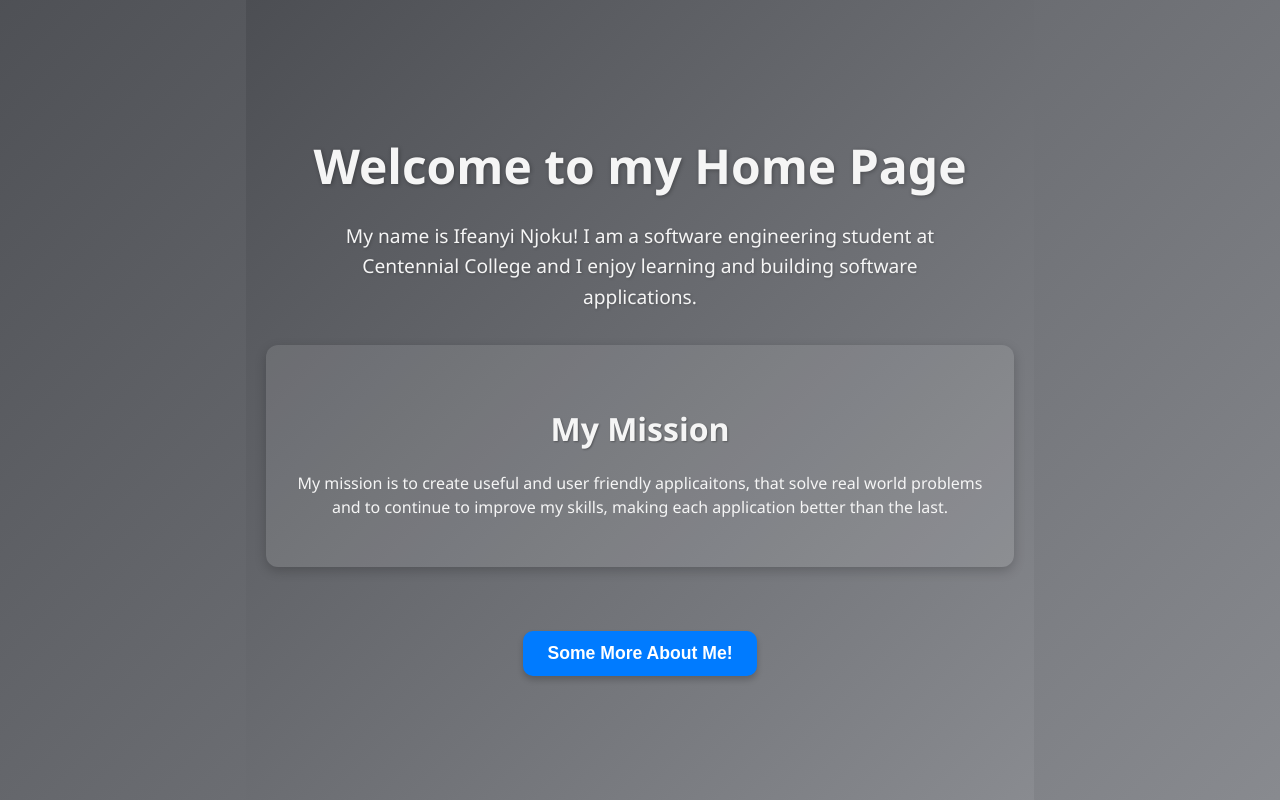
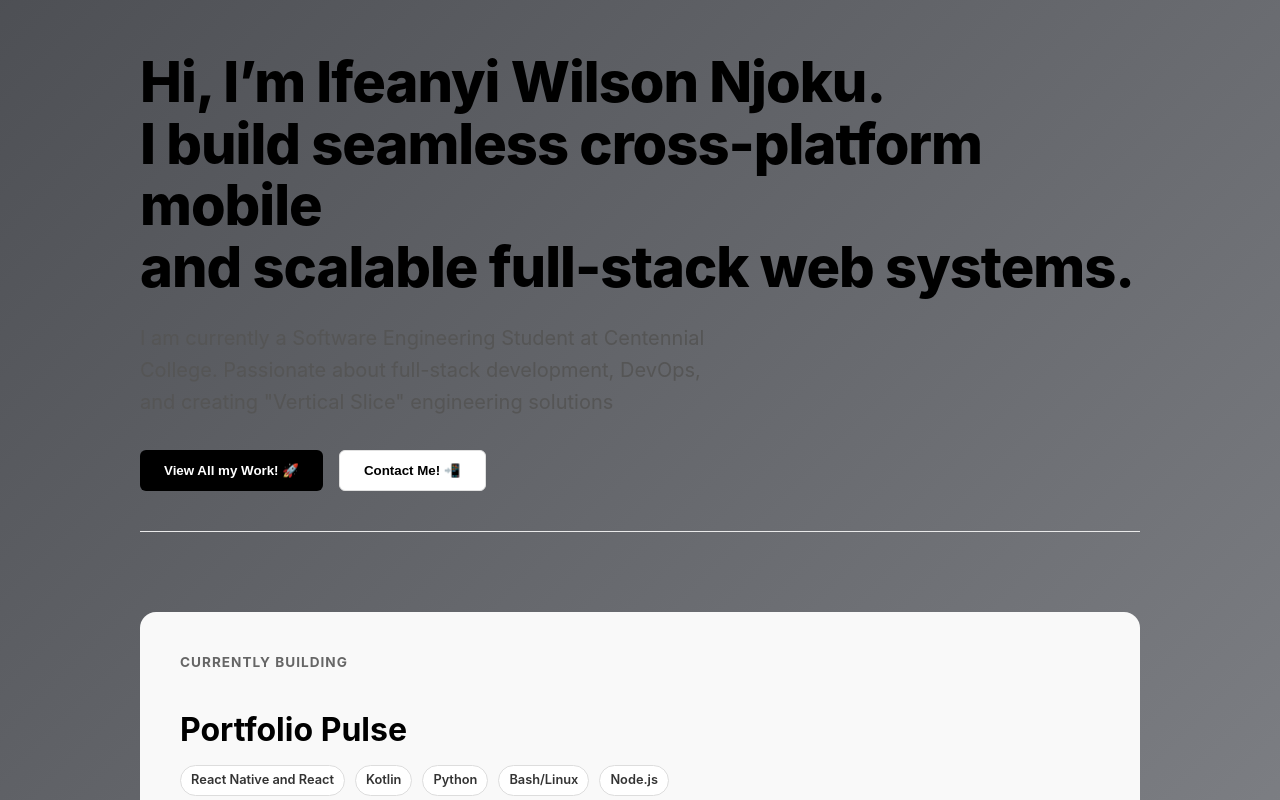
Before and after one commit to IfeanyiNjoku27/Assignment-1-Portfolio-Site, a React (Vite) app: page / in a window 1280 px wide. Shown: the part 160-960 px from the top of the page. Built offline with nearby package versions, Linux system fonts and the light colour scheme.

Commit message:
Projects and Home pages and css updated

```diff
--- a/src/Pages/Home.jsx
+++ b/src/Pages/Home.jsx
@@ -1,35 +1,77 @@
 import { Navigate, useNavigate } from "react-router-dom";
 import AppRoutes from "../AppRoutes";
-import "./Pages_CSS/Home.css"
+import "./Pages_CSS/Home.css";
 
 export default function Home() {
   let navigate = useNavigate();
 
   return (
     <div className="homePageDiv">
+      {/* 1. Hero Section */}
+      <section className="hero-section">
+        <h1 className="hero-title">
+          Hi, I’m Ifeanyi Wilson Njoku. <br />
+          I build seamless cross-platform mobile <br />
+          and scalable full-stack web systems.
+        </h1>
+        <p className="hero-subtitle">
+          I am currently a Software Engineering Student at Centennial College. Passionate about
+          full-stack development, DevOps, and creating "Vertical Slice"
+          engineering solutions
+        </p>
 
-      {/*Welcome Message*/}
-      <header className="header">
-        <h1>Welcome to my Home Page</h1>
-        <p>
-          My name is Ifeanyi Njoku! I am a software engineering student at
-          Centennial College and I enjoy learning and building software
-          applications.
-        </p>
-      </header>
+        <div className="cta-group">
+          <button className="btn-primary" onClick={() => navigate("/projects")}>
+            View All my Work! 🚀
+          </button>
+          <button className="btn-secondary" onClick={() => navigate("/contact")}>
+            Contact Me! 📲
+          </button>
+        </div>
+      </section>
 
-      {/*Mission Statment*/}
-      <section className="missionStatement">
-        <h2>My Mission</h2>
-        <p>
-          My mission is to create useful and user friendly applicaitons, that
-          solve real world problems and to continue to improve my skills, making
-          each application better than the last.
+      {/* Featured Project */}
+      <section className="featured-section">
+        <span className="featured-label">Currently Building</span>
+        <div className="featured-content">
+          <h2>Portfolio Pulse</h2>
+          <div className="tech-badges">
+            <span className="badge">React Native and React</span>
+            <span className="badge">Kotlin</span>
+            <span className="badge">Python</span>
+            <span className="badge">Bash/Linux</span>
+            <span className="badge">Node.js</span>
+          </div>
+          <p className="featured-desc">
+            A real-time financial tracking interface built to with <strong>react</strong>.
+            This project focuses on high-performance mobile UI,
+            featuring complex data visualization and simulated real-time asset updates to
+            demonstrate production-ready frontend architecture. <br /> <br />
+
+            Features include:
+            <ul>
+              <li>Dynamic Dashboard: Real time calculation of total "Date Fund" savings.</li>
+              <li>Goal Tracking: Visual progress bar that clamps values to 100% to prevent UI overflows</li>
+              <li>mpty State: UX friendly "Zero Data" handling to guide new users.</li>
+              <li>Dark Mode Native: Styled for modern mobile aesthetics</li>
+            </ul>
+          </p>
+          <button className="btn-secondary" onClick={() => navigate("/projects")}>
+            See Project Details &rarr;
+          </button>
+        </div>
+      </section>
+
+      {/* Mission / Value Statement */}
+      <section className="mission-statement">
+        <h3>My Philosophy</h3>
+        <p style={{ lineHeight: '1.6', color: '#444' }}>
+          My mission is to create useful, user-friendly applications that solve real-world problems.
+          I believe in writing clean, maintainable code (with lots of comments) and constantly pushing the boundaries of
+          what I can build, whether that's learning a new framework like <strong>Expo</strong> or
+          optimizing backend logic in <strong>Python</strong> or <strong>Node.js</strong>.
         </p>
       </section>
-
-      {/*Button to redirect to the about me page*/}
-      <button onClick={() => navigate("/about")}>Some More About Me!</button>
     </div>
   );
 }
--- a/src/Pages/Pages_CSS/Home.css
+++ b/src/Pages/Pages_CSS/Home.css
@@ -1,81 +1,127 @@
-/* Overall container */
+/* src/Pages/Pages_CSS/Home.css */
+
 .homePageDiv {
+  max-width: 1000px;
+  margin: 0 auto;
+  padding: 60px 20px;
+  font-family: 'Inter', -apple-system, BlinkMacSystemFont, "Segoe UI", Roboto, sans-serif;
+  color: #1a1a1a;
+  text-align: left; /* Wealthsimple style uses left-align, not center */
+}
+
+/* 1. Hero Section (Intro) */
+.hero-section {
+  margin-bottom: 80px;
+  border-bottom: 1px solid #eaeaea;
+  padding-bottom: 40px;
+}
+
+.hero-title {
+  font-size: 3.5rem;
+  font-weight: 800;
+  line-height: 1.1;
+  margin-bottom: 1.5rem;
+  letter-spacing: -1px;
+  color: #000;
+}
+
+.hero-subtitle {
+  font-size: 1.25rem;
+  line-height: 1.6;
+  color: #555;
+  max-width: 600px;
+  margin-bottom: 2rem;
+}
+
+.cta-group {
+  display: flex;
+  gap: 1rem;
+}
+
+.btn-primary {
+  background-color: #000;
+  color: #fff;
+  padding: 12px 24px;
+  border-radius: 6px;
+  text-decoration: none;
+  font-weight: 600;
+  transition: opacity 0.2s;
+  border: none;
+  cursor: pointer;
+}
+
+.btn-primary:hover {
+  opacity: 0.8;
+}
+
+.btn-secondary {
+  background-color: #fff;
+  color: #000;
+  padding: 12px 24px;
+  border-radius: 6px;
+  text-decoration: none;
+  font-weight: 600;
+  border: 1px solid #e0e0e0;
+  transition: background-color 0.2s;
+  cursor: pointer;
+}
+
+.btn-secondary:hover {
+  background-color: #f5f5f5;
+}
+
+/* 2. Featured Project Spotlight */
+.featured-section {
+  background-color: #f9f9f9; /* Subtle contrast box */
+  border-radius: 16px;
+  padding: 40px;
   display: flex;
   flex-direction: column;
-  align-items: center;
-  justify-content: center;
-  min-height: 100vh;
-  padding: 40px 20px;
-  background: linear-gradient(135deg, #4a4c51, #8a8c91);
-  color: #f5f5f5;
-  font-family: 'Segoe UI', Tahoma, Geneva, Verdana, sans-serif;
-  text-align: center;
-  gap: 2rem;
+  gap: 20px;
+  margin-bottom: 60px;
 }
 
-/* Header (welcome message) */
-.header h1 {
-  font-size: 3rem;
-  margin-bottom: 1rem;
-  text-shadow: 1px 1px 4px rgba(0, 0, 0, 0.3);
+.featured-label {
+  text-transform: uppercase;
+  font-size: 0.85rem;
+  letter-spacing: 1px;
+  font-weight: 700;
+  color: #666;
 }
 
-.header p {
-  font-size: 1.2rem;
-  line-height: 1.6;
-  max-width: 600px;
-  margin: 0 auto;
-  text-shadow: 1px 1px 3px rgba(0,0,0,0.2);
+.featured-content h2 {
+  font-size: 2rem;
+  margin: 10px 0;
+  color: #000;
 }
 
-/* Mission Statement Section */
-.missionStatement {
-  background-color: rgba(255, 255, 255, 0.1);
-  padding: 2rem 1.5rem;
-  border-radius: 12px;
+.featured-desc {
+  font-size: 1rem;
+  color: #444;
+  line-height: 1.6;
   max-width: 700px;
-  box-shadow: 0 4px 12px rgba(0,0,0,0.2);
+  margin-bottom: 20px;
 }
 
-.missionStatement h2 {
-  font-size: 2rem;
-  margin-bottom: 1rem;
-  text-shadow: 1px 1px 2px rgba(0,0,0,0.3);
+.tech-badges {
+  display: flex;
+  gap: 10px;
+  flex-wrap: wrap;
+  margin-bottom: 20px;
 }
 
-.missionStatement p {
-  font-size: 1rem;
-  line-height: 1.5;
+.badge {
+  background: #fff;
+  border: 1px solid #ddd;
+  padding: 4px 10px;
+  border-radius: 20px;
+  font-size: 0.8rem;
+  font-weight: 600;
+  color: #333;
 }
 
-/* Button styling */
-.homePageDiv button {
-  margin-top: 2rem;
-  padding: 0.75rem 1.5rem;
-  font-size: 1.1rem;
-  font-weight: 600;
-  background-color: #007bff;
-  color: #fff;
-  border: none;
-  border-radius: 10px;
-  cursor: pointer;
-  box-shadow: 0 4px 6px rgba(0,0,0,0.2);
-  transition: all 0.2s ease-in-out;
+/* Responsive */
+@media (max-width: 768px) {
+  .hero-title { font-size: 2.5rem; }
+  .featured-section { padding: 25px; }
 }
-
-.homePageDiv button:hover {
-  background-color: #0056b3;
-  transform: translateY(-2px);
-  box-shadow: 0 6px 10px rgba(0,0,0,0.25);
-}
-
-/* Make page Reponsive */
-@media (max-width: 600px) {
-  .header h1 {
-    font-size: 2.2rem;
-  }
-
-  .missionStatement {
-    padding: 1.5rem 1rem;
-  }
-}
--- a/src/services/api.js
+++ b/src/services/api.js
@@ -1,6 +1,7 @@
 import axios from "axios";
 
-const API_URL = 'https://assignment-2-backend-portfolio.onrender.com/api';
+const API_URL =  "http://localhost:3000/api";
+//'https://assignment-2-backend-portfolio.onrender.com/api'
 
 const api = axios.create({
     baseURL: API_URL,
```
Also changed, not shown: src/Pages/Pages_CSS/Projects.css (+120 -60 lines), src/Pages/Projects.jsx (+73 -15 lines).
